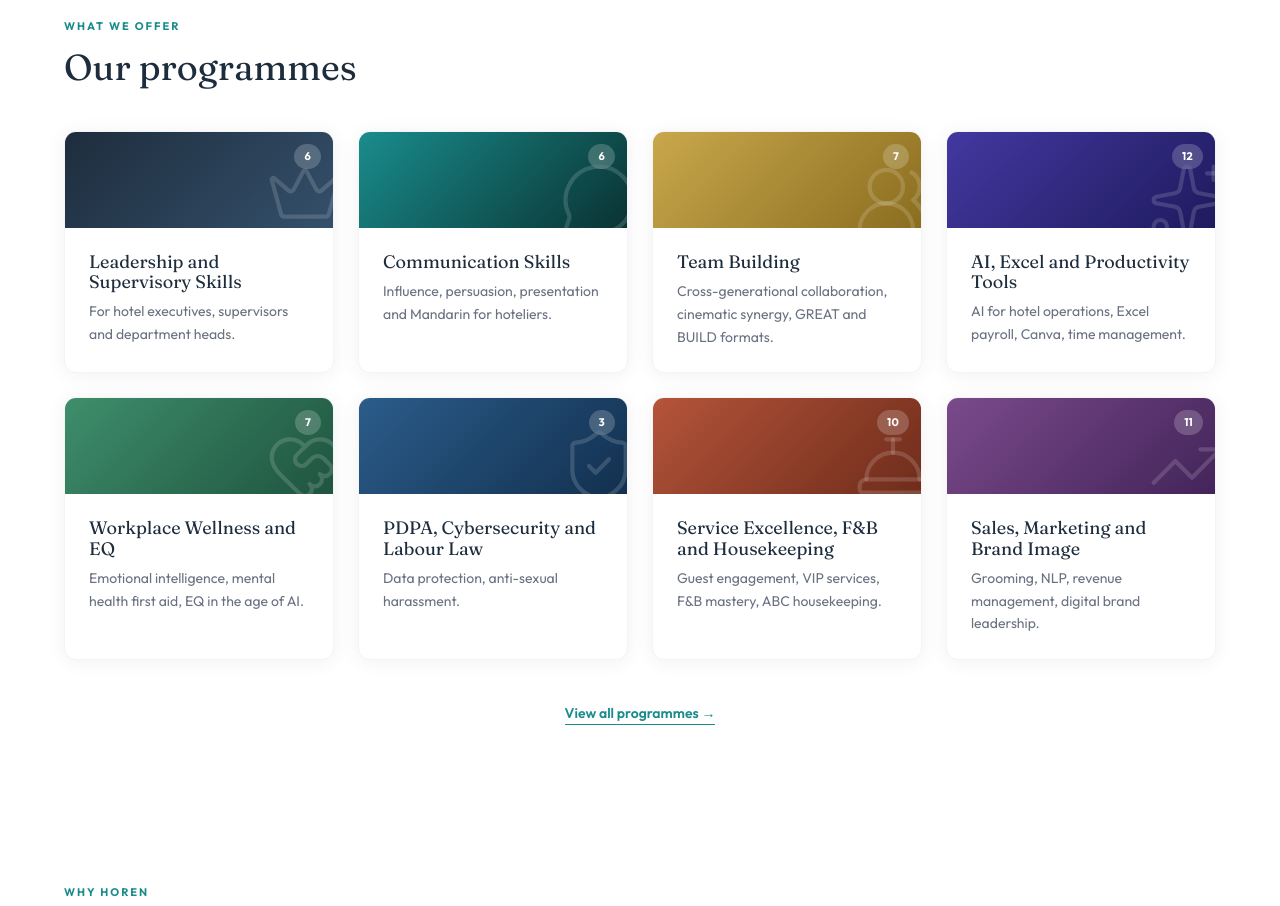
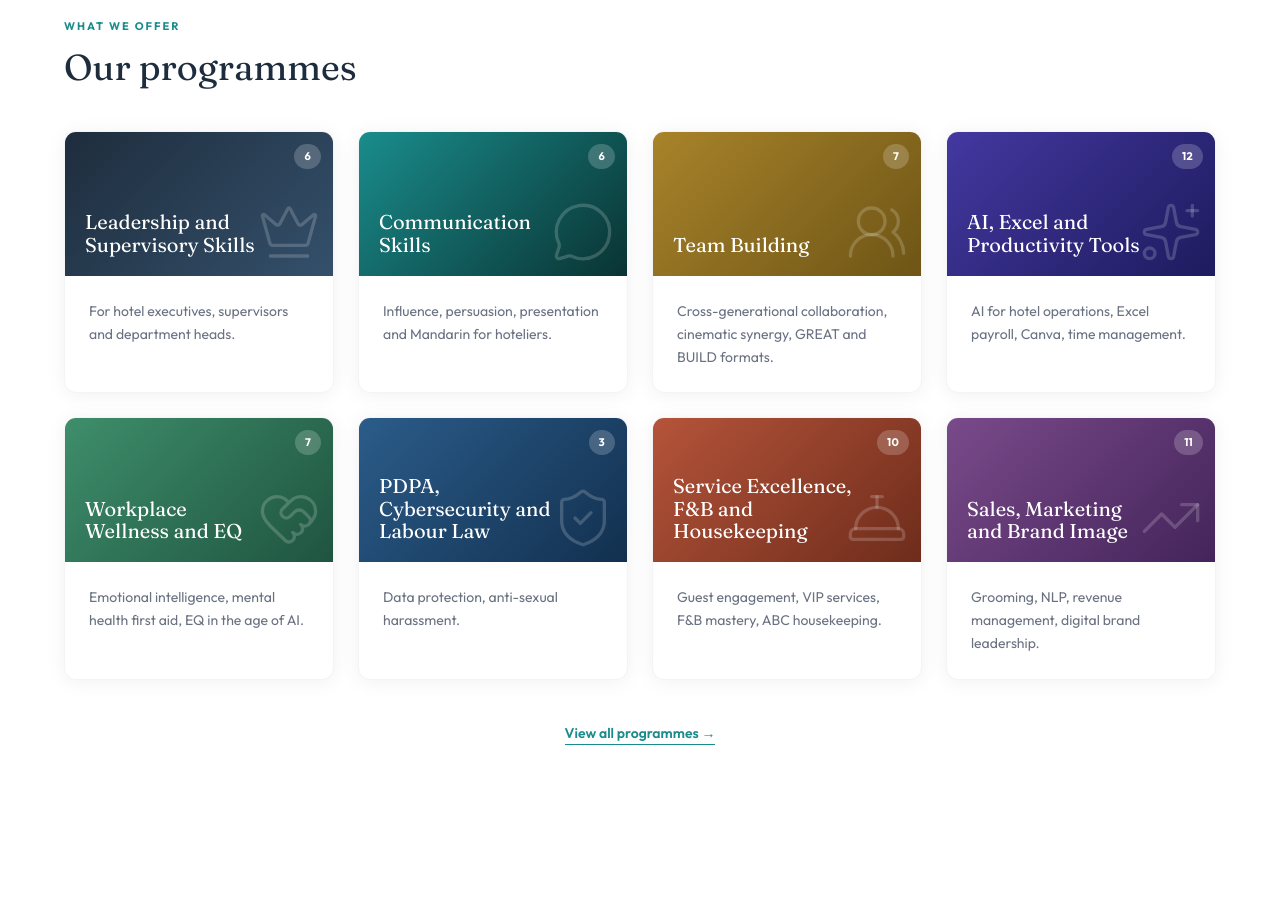
Before and after one commit to mohd-suffian/horen-web, a Next.js app: page /horen/v2/ in a window 1280 px wide. Shown: the part 1000-1906 px from the top of the page. Built offline with nearby package versions, Linux system fonts and the light colour scheme; no server answers.

Commit message:
Category title inside programme banner

```diff
--- a/app/programmes/page.tsx
+++ b/app/programmes/page.tsx
@@ -31,9 +31,8 @@ export default function ProgrammesPage() {
                 id={c.slug}
                 className="bg-white rounded-xl border border-gray-100 shadow-[0_2px_20px_rgba(0,0,0,0.06)] overflow-hidden flex flex-col scroll-mt-20"
               >
-                <CategoryBanner icon={c.icon} count={c.count} image={c.image} colors={c.colors} size="page" />
+                <CategoryBanner icon={c.icon} count={c.count} image={c.image} colors={c.colors} title={c.name} titleAs="h2" size="page" />
                 <div className="p-7 flex flex-col flex-1">
-                  <h2 className="font-serif text-2xl text-dark leading-snug mb-1.5">{c.name}</h2>
                   <p className="text-sm text-gray-500 mb-5">{c.desc}</p>
 
                   <ul className="flex flex-col gap-2 mb-2">
--- a/components/sections/Programmes.tsx
+++ b/components/sections/Programmes.tsx
@@ -16,11 +16,10 @@ export default function Programmes() {
             <Link
               key={c.slug}
               href={`/programmes#${c.slug}`}
-              className="bg-white rounded-xl border border-gray-100 shadow-[0_2px_20px_rgba(0,0,0,0.06)] overflow-hidden flex flex-col hover:shadow-[0_4px_24px_rgba(0,0,0,0.1)] transition-shadow"
+              className="bg-white rounded-xl border border-gray-100 shadow-[0_2px_20px_rgba(0,0,0,0.06)] overflow-hidden flex flex-col hover:shadow-[0_4px_24px_rgba(0,0,0,0.1)] transition-shadow focus-visible:outline-none focus-visible:ring-2 focus-visible:ring-[#1A8C8C] focus-visible:ring-offset-2"
             >
-              <CategoryBanner icon={c.icon} count={c.count} image={c.image} colors={c.colors} size="card" />
+              <CategoryBanner icon={c.icon} count={c.count} image={c.image} colors={c.colors} title={c.name} titleAs="h3" size="card" />
               <div className="p-6 flex flex-col flex-1">
-                <h3 className="font-serif text-lg text-dark leading-snug mb-2">{c.name}</h3>
                 <p className="text-sm text-gray-500 leading-relaxed">{c.desc}</p>
               </div>
             </Link>
--- a/components/ui/CategoryBanner.tsx
+++ b/components/ui/CategoryBanner.tsx
@@ -8,21 +8,26 @@ export default function CategoryBanner({
   count,
   image,
   colors,
+  title,
+  titleAs = 'h3',
   size = 'card',
 }: {
   icon: string
   count: number
   image?: string
   colors: { from: string; to: string }
+  title: string
+  titleAs?: 'h2' | 'h3'
   size?: 'card' | 'page'
 }) {
   const Icon = ICON_MAP[icon] ?? Icons.BookOpen
-  const heightClass = size === 'page' ? 'h-32' : 'h-24'
-  const iconSize = size === 'page' ? 110 : 80
+  const minHeightClass = size === 'page' ? 'min-h-[11rem]' : 'min-h-[9rem]'
+  const titleSizeClass = size === 'page' ? 'text-2xl' : 'text-xl'
+  const TitleTag = titleAs
 
   return (
     <div
-      className={`relative ${heightClass} overflow-hidden`}
+      className={`relative ${minHeightClass} overflow-hidden flex flex-col justify-end`}
       style={{ background: `linear-gradient(135deg, ${colors.from}, ${colors.to})` }}
     >
       {image && (
@@ -37,15 +42,21 @@ export default function CategoryBanner({
           <div className="absolute inset-0" style={{ backgroundColor: colors.to, opacity: 0.7 }} />
         </>
       )}
+
       <Icon
-        className="absolute -right-3 -bottom-3 text-white/15"
-        size={iconSize}
+        className="absolute right-3 bottom-3 z-0 text-white/[0.18]"
+        size={64}
         strokeWidth={1.25}
         aria-hidden="true"
       />
-      <span className="absolute top-3 right-3 text-[11px] font-bold uppercase tracking-wide text-white bg-white/20 rounded-full px-2.5 py-1 backdrop-blur-sm">
+
+      <span className="absolute top-3 right-3 z-10 text-[11px] font-bold uppercase tracking-wide text-white bg-white/20 rounded-full px-2.5 py-1 backdrop-blur-sm">
         {count}
       </span>
+
+      <TitleTag className={`relative z-10 p-5 pr-16 font-serif ${titleSizeClass} leading-snug text-white`}>
+        {title}
+      </TitleTag>
     </div>
   )
 }
--- a/lib/programmes.ts
+++ b/lib/programmes.ts
@@ -48,7 +48,7 @@ export const categories: ProgrammeCategory[] = [
     icon: 'UsersRound',
     count: 7,
     desc: 'Cross-generational collaboration, cinematic synergy, GREAT and BUILD formats.',
-    colors: { from: '#C9A84C', to: '#8A6D1F' },
+    colors: { from: '#A8832A', to: '#6E5516' },
     programmes: [
       'G.R.E.A.T. Team Building Program - Hotel Leadership Edition (Cross Generational Collaboration) [HalfDay]',
       'B.U.I.L.D Team Building Program: Strengthening People, Powering Performance [2Days]',
```
